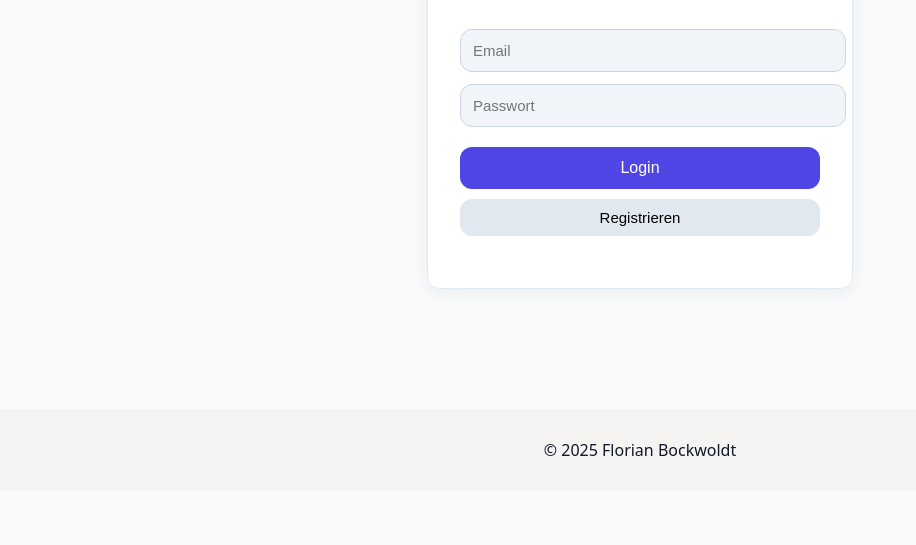
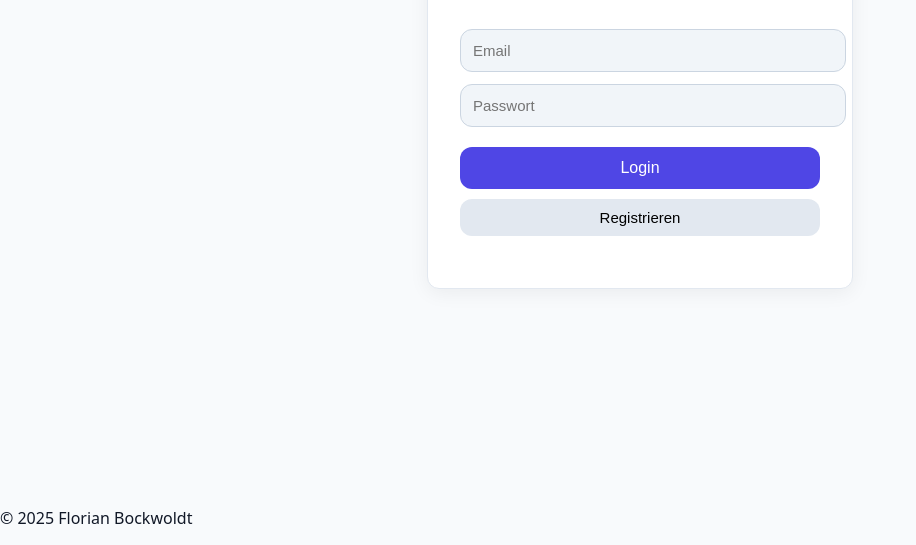
Before and after one commit to Florianboc/Schulplaner, a plain HTML site: page index.html in a window 1280 px wide. Shown: the part 309-854 px from the top of the page, without its empty margins (0-916 px from the left). Before the commit the page ends 800 px from the top, so only its background shows below. Drawn offline with nearby package versions, Linux system fonts and the light colour scheme.

Commit message:
Update style.css

```diff
--- a/style.css
+++ b/style.css
@@ -823,46 +823,7 @@ body {
 }
 
 
-.copyright-text {
-    text-align: center; /* Zentriert den Text horizontal */
-    /* Fügt optional etwas oberen und unteren Abstand hinzu */
-    padding: 20px 0;
-    /* Stellt sicher, dass der Text am unteren Rand des Footer-Containers positioniert ist */
-    margin: 0;
-}
 
-/* Optional: Fügen Sie dieses Styling hinzu, um sicherzustellen, dass
-   der Footer am unteren Rand des Viewports bleibt, auch wenn der Inhalt kurz ist */
-html, body {
-    height: 100%;
-    margin: 0;
-}
-
-body {
-    display: flex;
-    flex-direction: column;
-}
-
-.content {
-    flex: 1 0 auto; /* Der Hauptinhalt wächst und schiebt den Footer nach unten */
-}
-
-footer {
-    /* Stellt sicher, dass der Footer am Ende der Seite angezeigt wird */
-    flex-shrink: 0;
-    /* Fügen Sie hier Ihre eigenen Hintergrundfarben oder Stile hinzu */
-    background-color: #f4f4f4;
-    width: 100%;
-}
-footer {
-    position: fixed;
-    bottom: 0;
-    left: 0;
-    width: 100%;
-    text-align: center;
-    padding: 10px 0;
-    background-color: #f6f4f3; /* gleiche Farbe wie oben */
-}
 
 /* =========================================
    LOGIN PAGE – MODERNES UI
```
